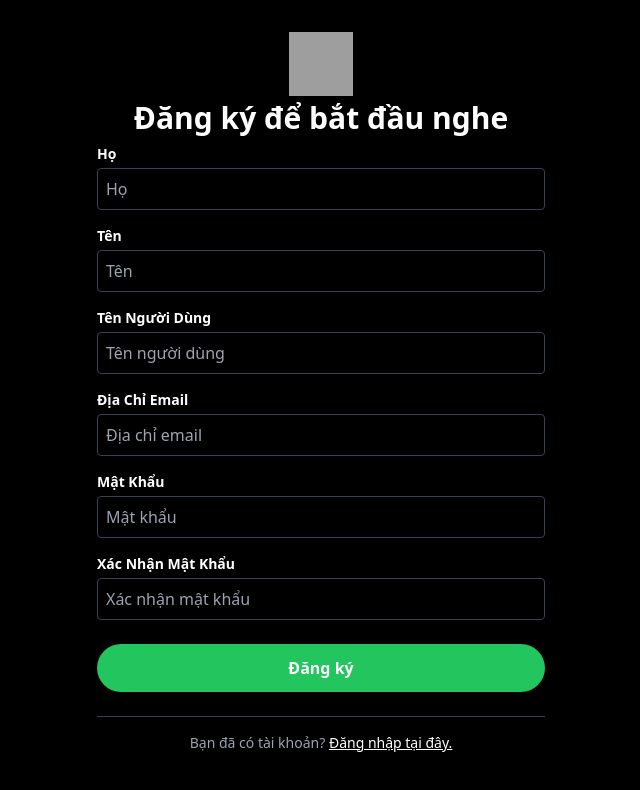
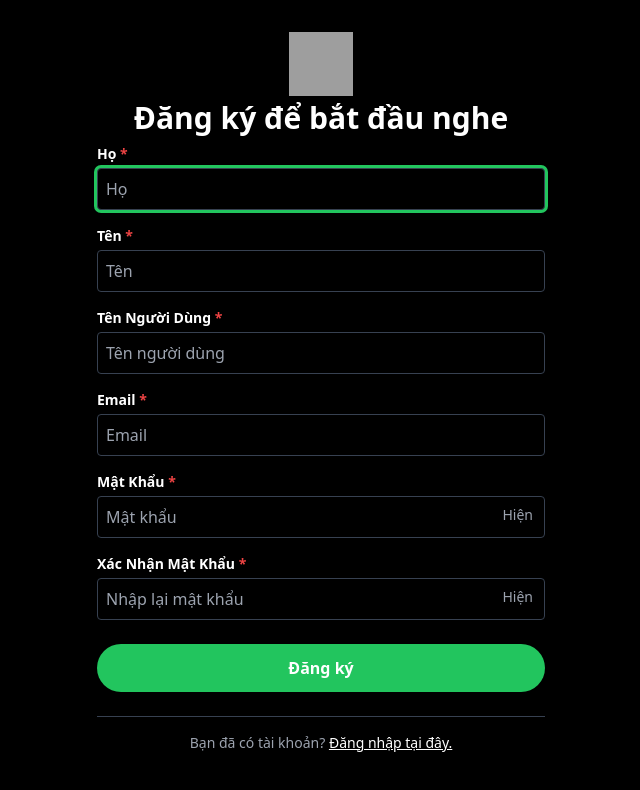
Before and after one commit to dacbac2702/spotify-music-streaming, a React (Create React App) app in the folder frontend/: page /register in a window 1280 px wide. Shown: the top 790 px of the page, without its empty margins (319-959 px from the left). Built offline with nearby package versions, Linux system fonts and the light colour scheme; grey boxes are pictures that could not be loaded.

Commit message:
complete registration function

```diff
--- a/frontend/package.json
+++ b/frontend/package.json
@@ -13,6 +13,7 @@
     "react-icons": "^5.5.0",
     "react-router-dom": "^7.4.0",
     "react-scripts": "5.0.1",
+    "react-toastify": "^11.0.5",
     "web-vitals": "^2.1.4"
   },
   "scripts": {
--- a/frontend/src/App.js
+++ b/frontend/src/App.js
@@ -8,9 +8,12 @@ import MusicPlayer from "./components/MusicPlayer";
 import { SearchProvider } from "./context/SearchContext";
 import { PlayerProvider } from "./context/PlayerContext";
 import Register from "./pages/Register";
+import { ToastContainer } from "react-toastify";
+import "react-toastify/dist/ReactToastify.css";
 
 function App() {
   return (
+    <>
       <SearchProvider>
         <PlayerProvider>
           <Router>
@@ -45,6 +48,8 @@ function App() {
           </Router>
         </PlayerProvider>
       </SearchProvider>
+      <ToastContainer position="top-center" autoClose={3000} theme="light" />
+    </>
   );
 }
 
--- /dev/null
+++ b/frontend/src/components/FormInput.js
@@ -0,0 +1,28 @@
+import FormLabel from "./FormLabel";
+
+// Trong FormInput.js
+const FormInput = ({
+  id,
+  type = "text",
+  value,
+  onChange,
+  placeholder,
+  label,
+  inputRef,
+}) => (
+  <div className="mb-4">
+    <FormLabel htmlFor={id}>{label}</FormLabel>
+    <input
+      ref={inputRef}
+      type={type}
+      id={id}
+      required
+      value={value}
+      onChange={onChange}
+      placeholder={placeholder}
+      className="w-full p-2 rounded border border-gray-700 bg-black text-white placeholder-gray-400 focus:outline-none focus:ring focus:ring-green-500"
+    />
+  </div>
+);
+
+export default FormInput;
--- /dev/null
+++ b/frontend/src/components/FormLabel.js
@@ -0,0 +1,7 @@
+const FormLabel = ({ htmlFor, children }) => (
+  <label htmlFor={htmlFor} className="block text-sm font-semibold mb-1">
+    {children} <span className="text-red-500">*</span>
+  </label>
+);
+
+export default FormLabel;
--- /dev/null
+++ b/frontend/src/components/PasswordInput.js
@@ -0,0 +1,30 @@
+import { useState } from "react";
+import FormLabel from "./FormLabel";
+
+const PasswordInput = ({ id, value, onChange, placeholder, label }) => {
+  const [show, setShow] = useState(false);
+  const toggle = () => setShow(!show);
+
+  return (
+    <div className="mb-4 relative">
+      <FormLabel htmlFor={id}>{label}</FormLabel>
+      <input
+        type={show ? "text" : "password"}
+        id={id}
+        required
+        value={value}
+        onChange={onChange}
+        placeholder={placeholder}
+        className="w-full p-2 pr-10 rounded border border-gray-700 bg-black text-white placeholder-gray-400 focus:outline-none focus:ring focus:ring-green-500"
+      />
+      <span
+        onClick={toggle}
+        className="absolute right-3 top-[33px] cursor-pointer text-sm text-gray-400 hover:text-white"
+      >
+        {show ? "Ẩn" : "Hiện"}
+      </span>
+    </div>
+  );
+};
+
+export default PasswordInput;
--- a/frontend/src/pages/Register.js
+++ b/frontend/src/pages/Register.js
@@ -1,6 +1,63 @@
-import React from "react";
+import React, { useState, useRef, useEffect } from "react";
+import { toast } from "react-toastify";
+import FormInput from "../components/FormInput";
+import PasswordInput from "../components/PasswordInput";
 
 const Register = () => {
+  const [form, setForm] = useState({
+    firstName: "",
+    lastName: "",
+    username: "",
+    email: "",
+    password: "",
+    passwordConfirm: "",
+  });
+
+  const firstInputRef = useRef(null);
+  useEffect(() => {
+    firstInputRef.current?.focus();
+  }, []);
+
+  const handleChange = (e) => {
+    setForm({ ...form, [e.target.id]: e.target.value });
+  };
+
+  const handleSubmit = async (e) => {
+    e.preventDefault();
+
+    if (form.password !== form.passwordConfirm) {
+      toast.error("Mật khẩu không khớp!");
+      return;
+    }
+
+    try {
+      const res = await fetch("http://localhost:5000/auth/register", {
+        method: "POST",
+        headers: { "Content-Type": "application/json" },
+        body: JSON.stringify(form),
+      });
+
+      const data = await res.json();
+
+      if (!res.ok) {
+        toast.error(data.error || "Đăng ký thất bại!");
+        return;
+      }
+
+      toast.success("Đăng ký thành công!");
+      setForm({
+        firstName: "",
+        lastName: "",
+        username: "",
+        email: "",
+        password: "",
+        passwordConfirm: "",
+      });
+    } catch (err) {
+      toast.error("Lỗi kết nối đến máy chủ!");
+    }
+  };
+
   return (
     <div className="min-h-screen bg-black text-white flex justify-center items-center">
       <div className="max-w-md w-full flex flex-col items-center text-center">
@@ -10,93 +67,61 @@ const Register = () => {
           className="w-16 h-16 mb-1"
         />
         <h1 className="text-3xl font-bold mb-2">Đăng ký để bắt đầu nghe</h1>
-        <form className="w-full text-left capitalize">
-          <div className="mb-4">
-            <label
-              htmlFor="lastName"
-              className="block text-sm font-semibold mb-1"
-            >
-              Họ
-            </label>
-            <input
-              type="text"
-              id="lastName"
-              placeholder="Họ"
-              className="w-full p-2 rounded border border-gray-700 bg-black text-white placeholder-gray-400 focus:outline-none focus:ring focus:ring-green-500"
-            />
-          </div>
-          <div className="mb-4">
-            <label
-              htmlFor="firstName"
-              className="block text-sm font-semibold mb-1"
-            >
-              Tên
-            </label>
-            <input
-              type="text"
-              id="firstName"
-              placeholder="Tên"
-              className="w-full p-2 rounded border border-gray-700 bg-black text-white placeholder-gray-400 focus:outline-none focus:ring focus:ring-green-500"
-            />
-          </div>
-          <div className="mb-4">
-            <label
-              htmlFor="username"
-              className="block text-sm font-semibold mb-1"
-            >
-              Tên người dùng
-            </label>
-            <input
-              type="text"
-              id="username"
-              placeholder="Tên người dùng"
-              className="w-full p-2 rounded border border-gray-700 bg-black text-white placeholder-gray-400 focus:outline-none focus:ring focus:ring-green-500"
-            />
-          </div>
-          <div className="mb-4">
-            <label htmlFor="email" className="block text-sm font-semibold mb-1">
-              Địa chỉ email
-            </label>
-            <input
-              type="email"
-              id="email"
-              placeholder="Địa chỉ email"
-              className="w-full p-2 rounded border border-gray-700 bg-black text-white placeholder-gray-400 focus:outline-none focus:ring focus:ring-green-500"
-            />
-          </div>
-          <div className="mb-4">
-            <label
-              htmlFor="password"
-              className="block text-sm font-semibold mb-1"
-            >
-              Mật khẩu
-            </label>
-            <input
-              type="password"
-              id="password"
-              placeholder="Mật khẩu"
-              className="w-full p-2 rounded border border-gray-700 bg-black text-white placeholder-gray-400 focus:outline-none focus:ring focus:ring-green-500"
-            />
-          </div>
-          <div className="mb-4">
-            <label
-              htmlFor="passwordConfirm"
-              className="block text-sm font-semibold mb-1"
-            >
-              Xác nhận mật khẩu
-            </label>
-            <input
-              type="password"
-              id="passwordConfirm"
-              placeholder="Xác nhận mật khẩu"
-              className="w-full p-2 rounded border border-gray-700 bg-black text-white placeholder-gray-400 focus:outline-none focus:ring focus:ring-green-500"
-            />
-          </div>
+        <form onSubmit={handleSubmit} className="w-full text-left capitalize">
+          <FormInput
+            id="lastName"
+            label="Họ"
+            value={form.lastName}
+            onChange={handleChange}
+            placeholder="Họ"
+            inputRef={firstInputRef}
+          />
 
-          <button className="w-full bg-green-500 hover:bg-green-600 transition rounded-full py-3 font-bold my-2">
+          <FormInput
+            id="firstName"
+            label="Tên"
+            value={form.firstName}
+            onChange={handleChange}
+            placeholder="Tên"
+          />
+          <FormInput
+            id="username"
+            label="Tên người dùng"
+            value={form.username}
+            onChange={handleChange}
+            placeholder="Tên người dùng"
+          />
+          <FormInput
+            id="email"
+            type="email"
+            label="Email"
+            value={form.email}
+            onChange={handleChange}
+            placeholder="Email"
+          />
+          <PasswordInput
+            id="password"
+            label="Mật khẩu"
+            value={form.password}
+            onChange={handleChange}
+            placeholder="Mật khẩu"
+          />
+          <PasswordInput
+            id="passwordConfirm"
+            label="Xác nhận mật khẩu"
+            value={form.passwordConfirm}
+            onChange={handleChange}
+            placeholder="Nhập lại mật khẩu"
+          />
+
+          <button
+            type="submit"
+            className="w-full bg-green-500 hover:bg-green-600 transition rounded-full py-3 font-bold my-2"
+          >
             Đăng ký
           </button>
         </form>
+
         <div className="flex items-center my-4 w-full">
           <hr className="flex-grow border-gray-700" />
           <hr className="flex-grow border-gray-700" />
@@ -104,7 +129,10 @@ const Register = () => {
 
         <p className="text-sm text-gray-400 mb-4">
           Bạn đã có tài khoản?{" "}
-          <a href="#" className="text-white underline hover:text-green-500">
+          <a
+            href="/login"
+            className="text-white underline hover:text-green-500"
+          >
             Đăng nhập tại đây.
           </a>
         </p>
```
Also changed, not shown: 1 other file (tests, documents, lock files or other folders). Lines whose indentation alone changed are shown as unchanged.
